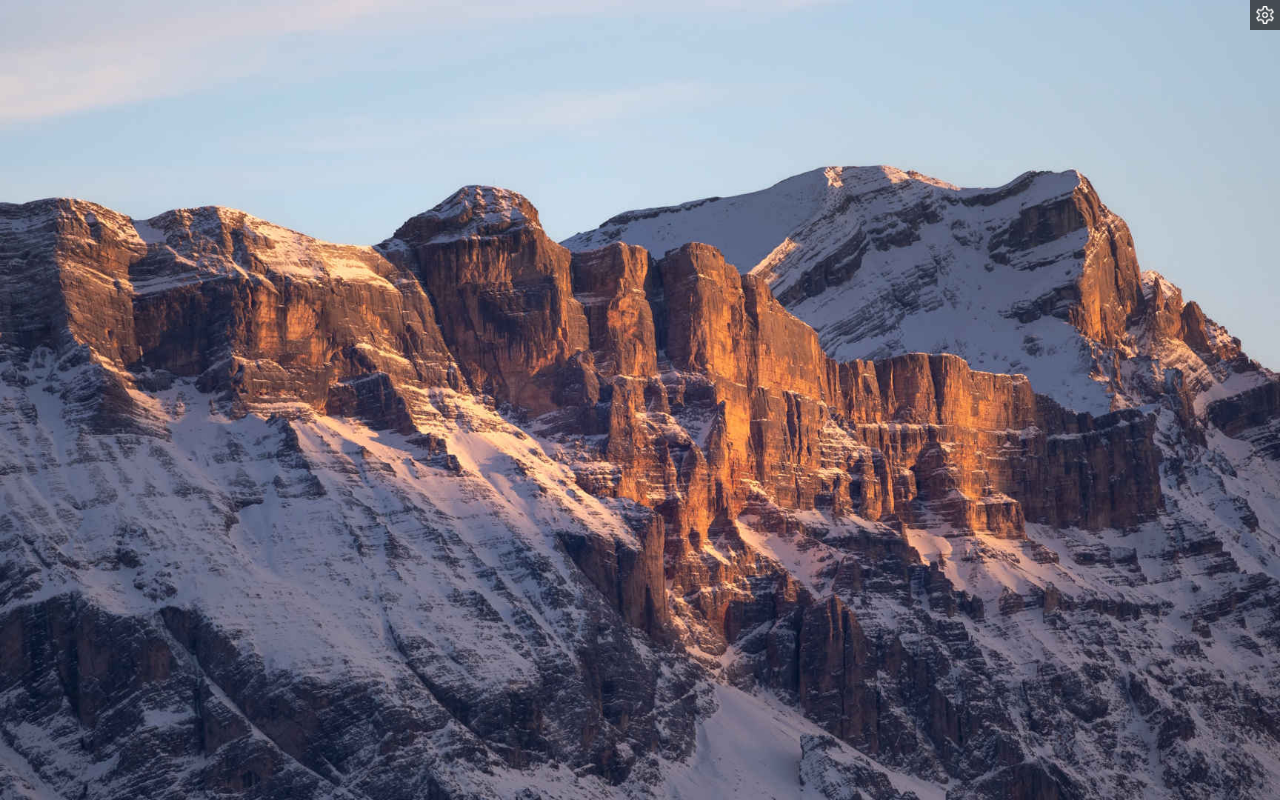
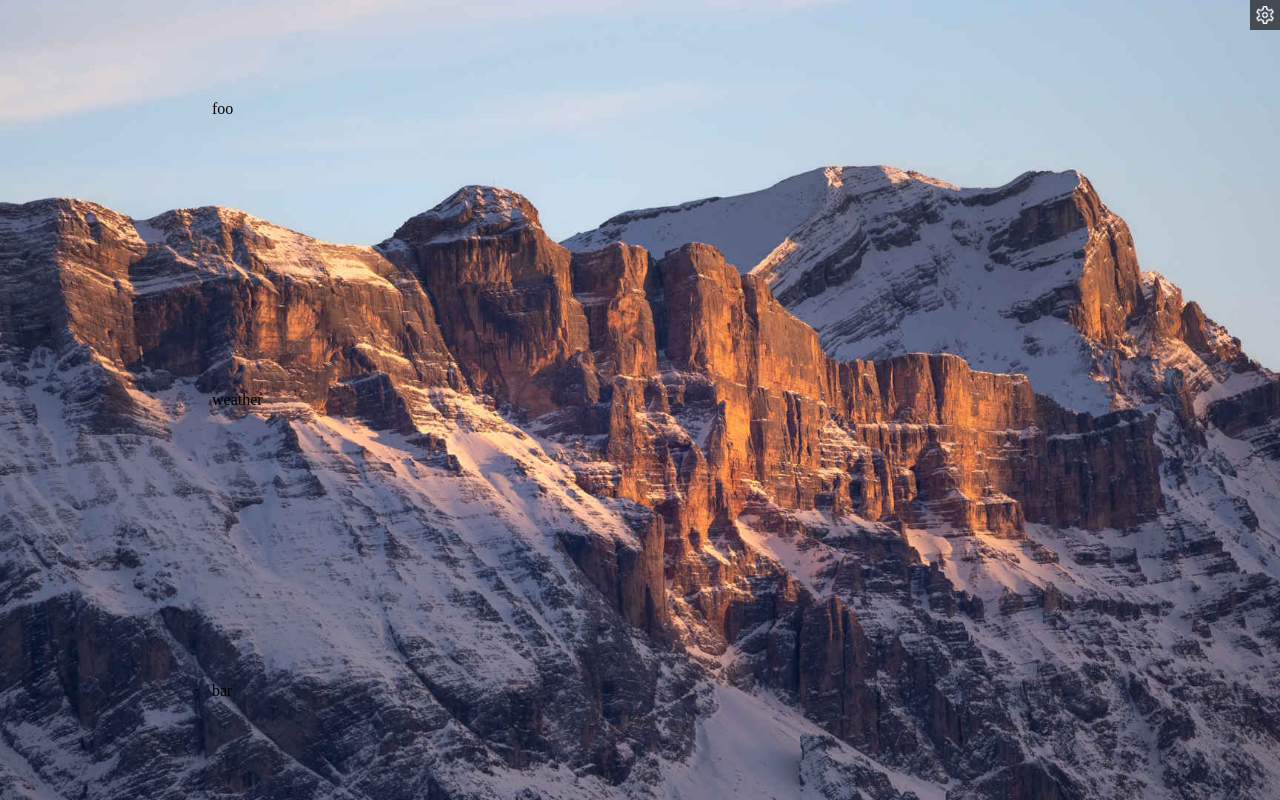
Before and after one commit to ejablonski/wabd, an Angular app: page / in a window 1280 px wide. Built offline with nearby package versions, Linux system fonts and the light colour scheme.

Commit message:
Add WidgetsContainerComponent template. Resolves T362

```diff
--- a/src/app/app-routing.module.ts
+++ b/src/app/app-routing.module.ts
@@ -1,7 +1,14 @@
 import { NgModule } from '@angular/core';
-import { RouterModule, Routes } from '@angular/router';
+import {
+  RouterModule,
+  Routes
+} from '@angular/router';
 
-const routes: Routes = [];
+import { WidgetsContainerComponent } from './components/widgets-container/widgets-container.component';
+
+const routes: Routes = [
+  { path: "", component: WidgetsContainerComponent }
+];
 
 @NgModule({
   imports: [RouterModule.forRoot(routes)],
--- a/src/app/app.component.scss
+++ b/src/app/app.component.scss
@@ -1,4 +1,4 @@
-@import '../scss/_variables.scss';
+@import '../scss/variables';
 
 .wallpaper {
     position: fixed;
--- a/src/app/app.module.ts
+++ b/src/app/app.module.ts
@@ -3,10 +3,12 @@ import { BrowserModule } from '@angular/platform-browser';
 
 import { AppRoutingModule } from './app-routing.module';
 import { AppComponent } from './app.component';
+import { WidgetsContainerComponent } from './components/widgets-container/widgets-container.component';
 
 @NgModule({
   declarations: [
-    AppComponent
+    AppComponent,
+    WidgetsContainerComponent
   ],
   imports: [
     BrowserModule,
--- /dev/null
+++ b/src/app/components/weather-widget/weather-widget.component.ts
@@ -0,0 +1,17 @@
+export class Widget {
+  whatever: string
+
+  constructor(whatev: string) {
+    this.whatever = whatev
+  }
+}
+
+export class WeatherWidgetComponent extends Widget {
+  something: string
+
+  constructor(whatev: string, something: string) {
+    super(whatev)
+
+    this.something = something
+  }
+}
--- /dev/null
+++ b/src/app/components/widgets-container/widgets-container.component.html
@@ -0,0 +1,8 @@
+<div class="widgets-container">
+    <div
+        class="widget-item"
+        *ngFor="let widget of widgets"
+    >
+        {{ widget.whatever }}
+    </div>
+</div>
--- /dev/null
+++ b/src/app/components/widgets-container/widgets-container.component.scss
@@ -0,0 +1,28 @@
+@import '../../../scss/variables';
+
+.widgets-container {
+    width: 100%;
+    height: 100%;
+    display: flex;
+    flex-direction: column;
+    flex-wrap: nowrap;
+    justify-content: space-between;
+
+    .widget-item {
+        margin: $margin;
+        padding: $margin;
+        border-radius: $border-radius;
+    }
+
+    .widget-main {
+        flex-grow: 1;
+    }
+
+    :first-child {
+        margin-bottom: $margin / 2;
+    }
+
+    :last-child {
+        margin-top: $margin / 2;
+    }
+}
--- /dev/null
+++ b/src/app/components/widgets-container/widgets-container.component.ts
@@ -0,0 +1,28 @@
+import {
+  Component,
+  OnInit
+} from '@angular/core';
+
+import { WeatherWidgetComponent, Widget } from '../weather-widget/weather-widget.component';
+
+/**
+ * This component is a widgets displaying container. Widgets (with a exception
+ * for a mandatory Weather widget) can be user selected and are stored in an
+ * array of Widget objects.
+ */
+@Component({
+  selector: 'app-widget-container',
+  templateUrl: './widgets-container.component.html',
+  styleUrls: ['./widgets-container.component.scss']
+})
+export class WidgetsContainerComponent implements OnInit {
+  widgets: Widget[] = []
+
+  constructor() {}
+
+  ngOnInit(): void {
+    this.widgets.push(new Widget('foo'));
+    this.widgets.push(new WeatherWidgetComponent('weather', 'widget'))
+    this.widgets.push(new Widget('bar'))
+  }
+}
--- a/src/scss/_variables.scss
+++ b/src/scss/_variables.scss
@@ -3,6 +3,7 @@ $background-color: rgba(28, 28, 28, 0.70);
 
 // misc
 $border-radius: 15px;
+$margin: 10px;
 
 // assets
 $default-wallpaper: url('../assets/default_wallpaper.jpg');
```
Also changed, not shown: 1 other file (tests, documents, lock files or other folders).
